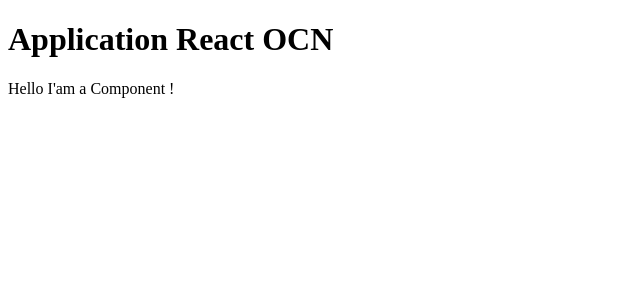
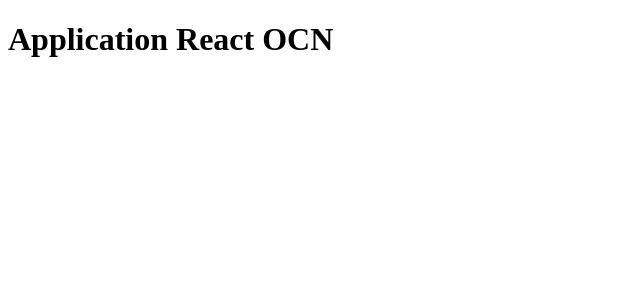
Before and after one commit to Gparquet/ReactExperience, a React app: page / in a window 1280 px wide. Shown: the top 300 px of the page, without its empty margins (0-640 px from the left). Built offline with nearby package versions, Linux system fonts and the light colour scheme.

Commit message:
refactor: Rename file and comment part of code for live coding

```diff
--- a/src/App.js
+++ b/src/App.js
@@ -1,12 +1,12 @@
 import React, {Component} from 'react';
-import HelloComponent from './Hello.component';
+// import HelloComponent from './Hello.component';
 
 class App extends Component{
     render(){
         return(
             <div>
                 <h1>Application React OCN</h1>
-                 <HelloComponent />
+                 {/* <HelloComponent /> */}
             </div>
         )
     }
```
Also changed, not shown: src/Hello.component_right.js (renamed from src/Hello.component.js).
